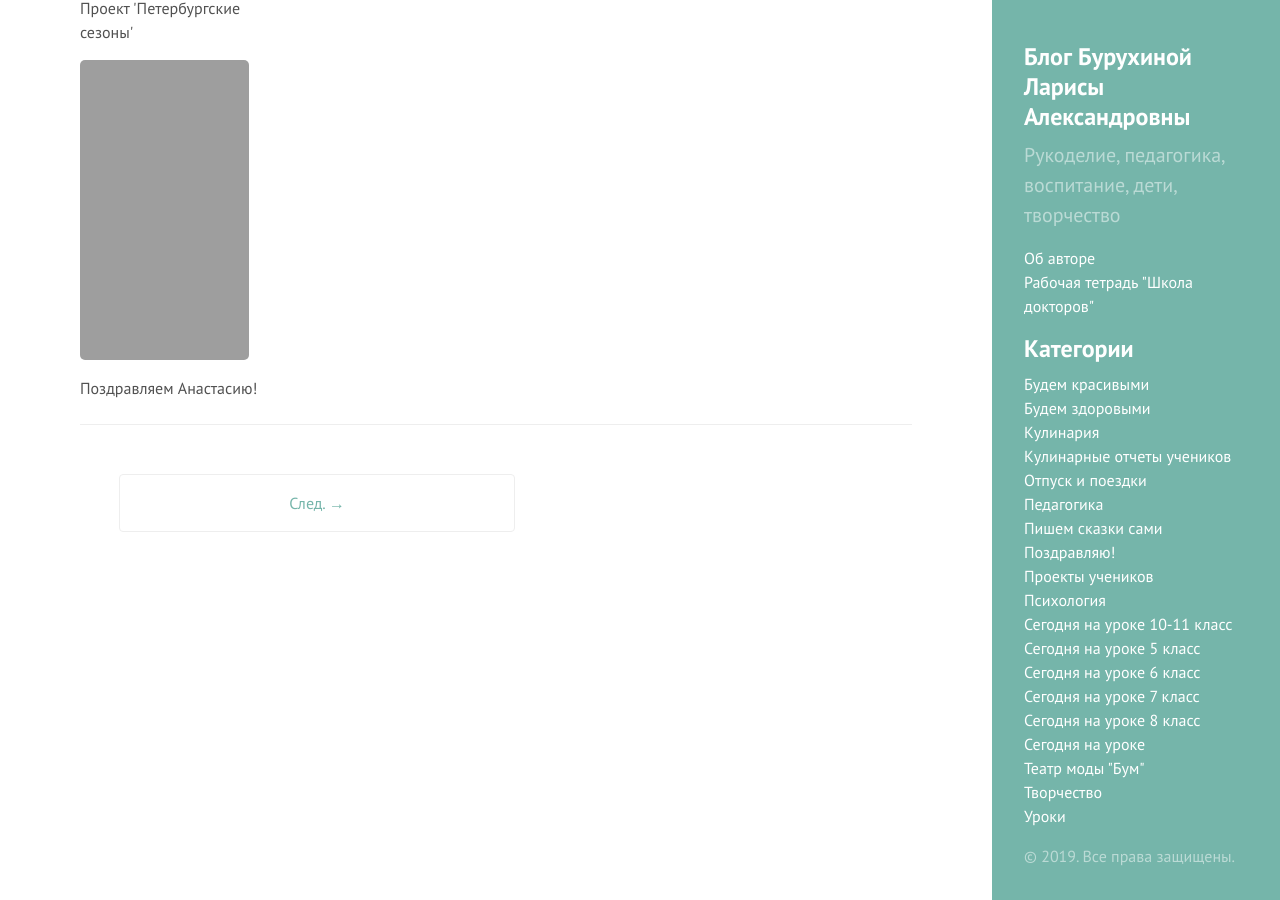
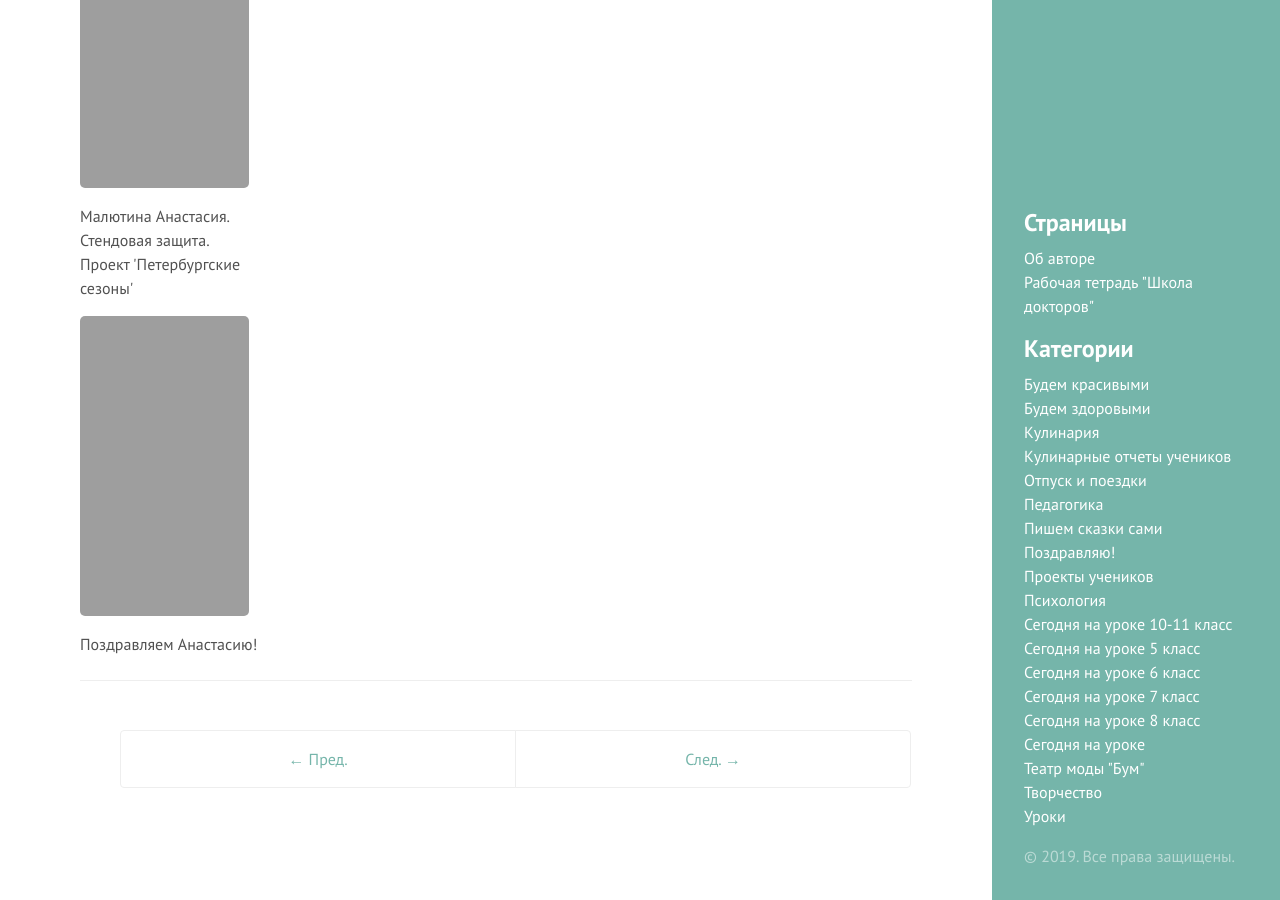
Before and after one commit to buruhina/buruhina.github.io, a Jekyll site: the page built from index.html, in a window 1280 px wide and 900 px high, scrolled down 8190 px. Built offline with Jekyll 4.4.1, drawn with Linux system fonts in a browser that asks for light colours; the list of posts is cut into pages by our own code.

Commit message:
deploy and pagination fixes

```diff
--- /dev/null
+++ b/_includes/header.html
@@ -0,0 +1,9 @@
+<div class="container content">
+    <h2>
+        <a href="{{ site.baseurl }}">
+            {{ site.title }}
+        </a>
+    </h2>
+    <p>{{ site.description }}</p>
+    <hr/>
+</div>
--- a/_includes/sidebar.html
+++ b/_includes/sidebar.html
@@ -1,15 +1,7 @@
 <div class="sidebar">
   <div class="container sidebar-sticky">
-    <div class="sidebar-about">
-      <h2>
-        <a href="{{ site.baseurl }}">
-          {{ site.title }}
-        </a>
-      </h2>
-      <p class="lead">{{ site.description }}</p>
-    </div>
-
     <nav class="sidebar-nav">
+      <h2 class="sidebar-nav-item{% if page.url == site.baseurl %} active{% endif %}">Страницы</h2>
       {% assign pages_list = site.pages %}
       {% for node in pages_list %}
         {% if node.title != null %}
--- a/_layouts/default.html
+++ b/_layouts/default.html
@@ -4,7 +4,7 @@
   {% include head.html %}
 
   <body class="layout-reverse theme-base-0c">
-
+    {% include header.html %}
     {% include sidebar.html %}
 
     <div class="content container">
--- a/_layouts/home.html
+++ b/_layouts/home.html
@@ -12,15 +12,11 @@
 
   {% if paginator.total_pages > 1 %}
   <ul class="pagination">
-      {% if paginator.previous_page %}
       <li class="pagination-item older">
           <a href="{{ paginator.previous_page_path }}">&larr; Пред.</a>
       </li>
-      {% endif %}
-      {% if paginator.next_page %}
       <li class="pagination-item newer">
           <a href="{{ paginator.next_page_path }}">След. &rarr;</a>
       </li>
-      {% endif %}
   </ul>
   {% endif %}
```
Also changed, not shown: 2 other files.
